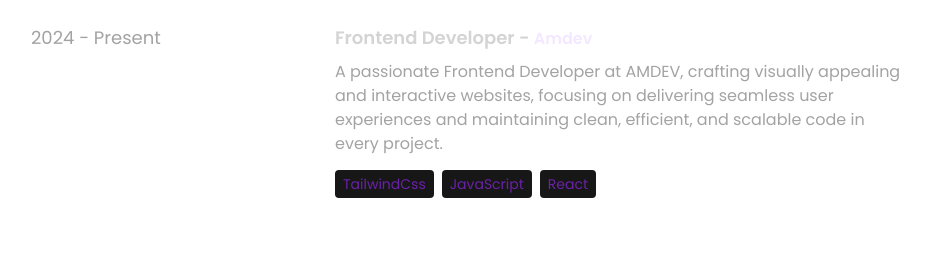
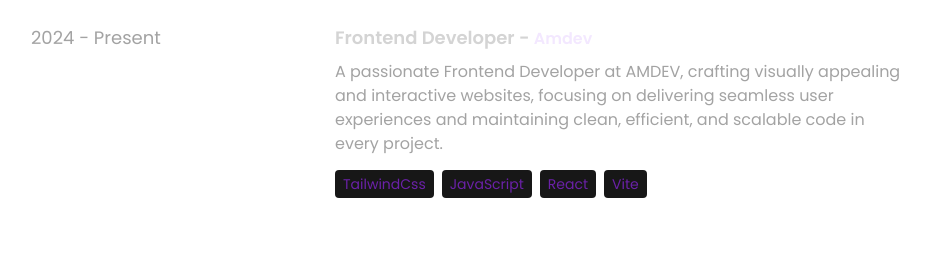
Before and after one commit to ademuch05/ademuch05.github.io, a React (Vite) app: page / in a window 1280 px wide. Shown: the part 5927-6187 px from the top of the page, without its empty margins (169-1099 px from the left). Built offline with nearby package versions, Linux system fonts and the light colour scheme.

Commit message:
Update index.js

```diff
--- a/src/constants/index.js
+++ b/src/constants/index.js
@@ -27,7 +27,7 @@ export const EXPERIENCES = [
     role: "Frontend Developer",
     company: "Amdev",
     description: `A passionate Frontend Developer at AMDEV, crafting visually appealing and interactive websites, focusing on delivering seamless user experiences and maintaining clean, efficient, and scalable code in every project.`,
-    technologies: ["TailwindCss", "JavaScript", "React"],
+    technologies: ["TailwindCss", "JavaScript", "React", "Vite"],
   },
 ];
 
```
